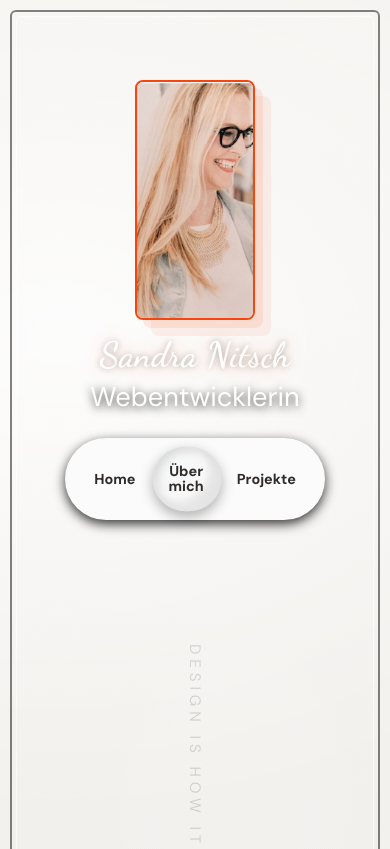
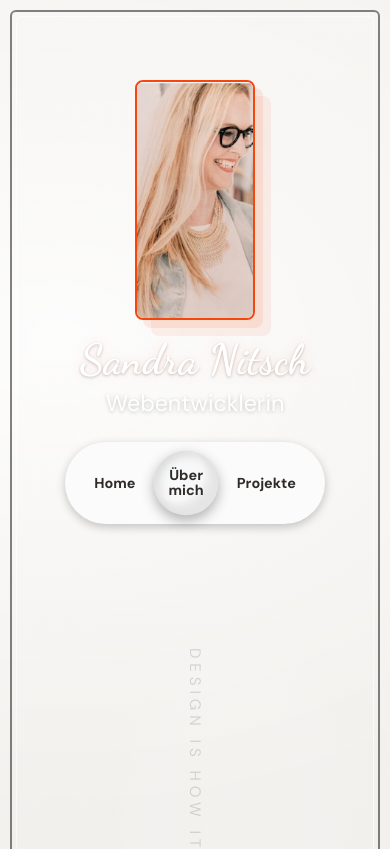
Before and after one commit to Sandra506763/portfoliosandra, a React (Vite) app: page /about in a window 390 px wide. Shown: the top 849 px of the page. Built offline with nearby package versions, Linux system fonts and the light colour scheme.

Commit message:
SliderAndSandraNitschAndWebentwicklerinUpdated

```diff
--- a/src/components/Navigation.tsx
+++ b/src/components/Navigation.tsx
@@ -15,18 +15,27 @@ const Navigation: React.FC = () => {
   }, [pathname]);
 
   const setHighlight = (index: number) => {
+    const slider = sliderRef.current;
     const h = highlightRef.current;
-    if (!h) return;
 
-    let nudge = 0;
-    if (index === 0) nudge = 6;
-    if (index === 1) nudge = -2;
-    if (index === 2) nudge = -4;
+    if (!slider || !h) return;
 
-    h.style.transform = `translateX(calc(${index * 100}% + ${nudge}px)) scale(0.85)`;
+    const links = slider.querySelectorAll("a");
+    const link = links[index] as HTMLElement | undefined;
+
+    if (!link) return;
+
+    const sliderRect = slider.getBoundingClientRect();
+    const linkRect = link.getBoundingClientRect();
+
+    const linkCenter = linkRect.left - sliderRect.left + linkRect.width / 2;
+
+    const highlightWidth = h.offsetWidth;
+
+    h.style.left = `${linkCenter - highlightWidth / 2}px`;
+    h.style.transform = "scale(0.85)";
   };
 
-  // ✅ statt useEffect
   useLayoutEffect(() => {
     setHighlight(activeIndex);
   }, [activeIndex]);
@@ -48,7 +57,9 @@ const Navigation: React.FC = () => {
           to="/"
           end
           translate="no"
-          className={({ isActive }) => (isActive ? "active notranslate" : "notranslate")}
+          className={({ isActive }) =>
+            isActive ? "active notranslate" : "notranslate"
+          }
           onMouseEnter={() => setHighlight(0)}
           onFocus={() => setHighlight(0)}
         >
@@ -58,17 +69,23 @@ const Navigation: React.FC = () => {
         <NavLink
           to="/about"
           translate="no"
-          className={({ isActive }) => (isActive ? "active notranslate" : "notranslate")}
+          className={({ isActive }) =>
+            isActive ? "active notranslate" : "notranslate"
+          }
           onMouseEnter={() => setHighlight(1)}
           onFocus={() => setHighlight(1)}
         >
-          Über<br />mich
+          Über
+          <br />
+          mich
         </NavLink>
 
         <NavLink
           to="/projects"
           translate="no"
-          className={({ isActive }) => (isActive ? "active notranslate" : "notranslate")}
+          className={({ isActive }) =>
+            isActive ? "active notranslate" : "notranslate"
+          }
           onMouseEnter={() => setHighlight(2)}
           onFocus={() => setHighlight(2)}
         >
--- a/src/styles/RightPanelHeader.css
+++ b/src/styles/RightPanelHeader.css
@@ -70,16 +70,21 @@
   color: #fff;
   margin: 0;
   white-space: nowrap;
-  text-shadow: 0 0 6px rgba(0, 0, 0, 0.28), 0 0 18px rgba(247, 111, 57, 0.35);
+
+  text-shadow: 0 1px 3px rgba(0, 0, 0, 0.22), 0 0 12px rgba(247, 111, 57, 0.16);
+
   animation: rph-nameGlow 4s ease-in-out infinite alternate;
 }
 
 @keyframes rph-nameGlow {
   0% {
-    text-shadow: 0 0 6px rgba(0, 0, 0, 0.28), 0 0 18px rgba(247, 111, 57, 0.25);
+    text-shadow: 0 1px 3px rgba(0, 0, 0, 0.22),
+      0 0 10px rgba(247, 111, 57, 0.12);
   }
+
   100% {
-    text-shadow: 0 0 8px rgba(0, 0, 0, 0.28), 0 0 26px rgba(247, 111, 57, 0.45);
+    text-shadow: 0 1px 4px rgba(0, 0, 0, 0.22),
+      0 0 16px rgba(247, 111, 57, 0.22);
   }
 }
 
@@ -108,7 +113,7 @@
 .rph-homeSub {
   margin: 0.2rem 0 0 0;
   color: #fff;
-  text-shadow: 0 2px 10px rgba(0, 0, 0, 0.8);
+  text-shadow: 0 1px 4px rgba(0, 0, 0, 0.22);
   font-size: 1.15rem;
 }
 
@@ -202,7 +207,7 @@
   border-radius: 100px;
   background: #fcfbfb;
   padding: 14px;
-  box-shadow: 0 4px 12px rgba(0, 0, 0, 0.8);
+  box-shadow: 0 3px 10px rgba(0, 0, 0, 0.22);
   max-width: 100%;
   width: min(290px, 100%);
   margin-inline: auto;
@@ -219,6 +224,9 @@
   text-decoration: none;
   padding: 0.75rem 0.95rem;
   font-size: 0.95rem;
+  display: grid;
+  place-items: center;
+  line-height: 1.05;
 }
 
 .rph .slider a:hover {
@@ -233,8 +241,8 @@
   position: absolute;
   top: 3px;
   bottom: 3px;
-  left: 3px;
-  width: calc(33.33% - 6px);
+  left: 0;
+  width: auto;
   height: calc(100% - 6px);
 
   background: radial-gradient(
@@ -257,7 +265,7 @@
 
 .rph .rph-sliderWrap .slider {
   width: 100%;
-  max-width: 275px;
+  max-width: 310px;
   margin-inline: auto;
 }
 
@@ -265,16 +273,33 @@
   .rph-profileBox {
     margin-top: 34px;
   }
+
+  .rph-homeTitle {
+    font-size: 2.8rem;
+  }
+
+  .rph-web {
+    font-size: 1.5rem;
+  }
 }
 @media (max-width: 768px) {
   .rph-homeTitle {
     animation: none !important;
 
-    text-shadow: 0 0 6px rgba(0, 0, 0, 0.28), 0 0 18px rgba(247, 111, 57, 0.28);
+    text-shadow: 0 1px 3px rgba(0, 0, 0, 0.22),
+      0 0 12px rgba(247, 111, 57, 0.16);
   }
 }
 
 @media (max-width: 520px) {
+  .rph-homeTitle {
+    font-size: 2.65rem;
+  }
+
+  .rph-web {
+    font-size: 1.45rem;
+  }
+
   .rph .rph-sliderWrap .slider {
     max-width: 260px;
   }
```
